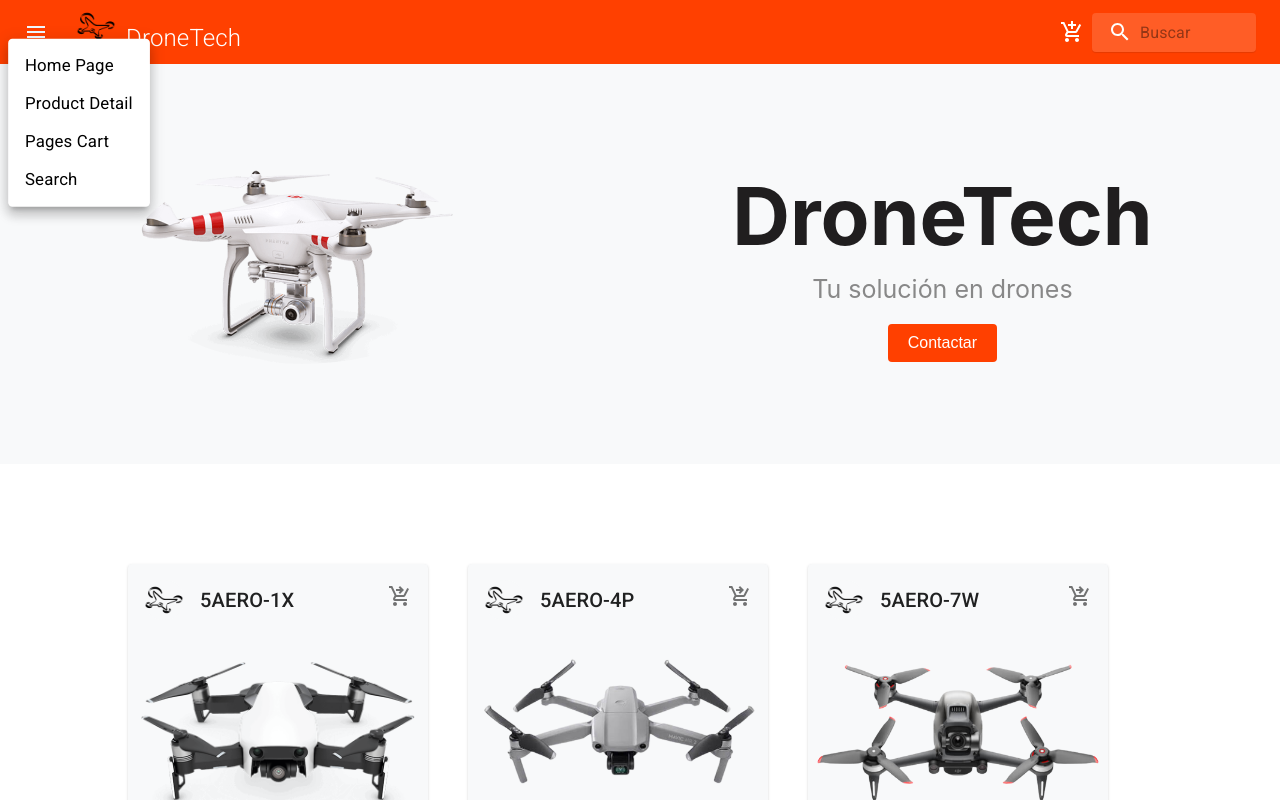
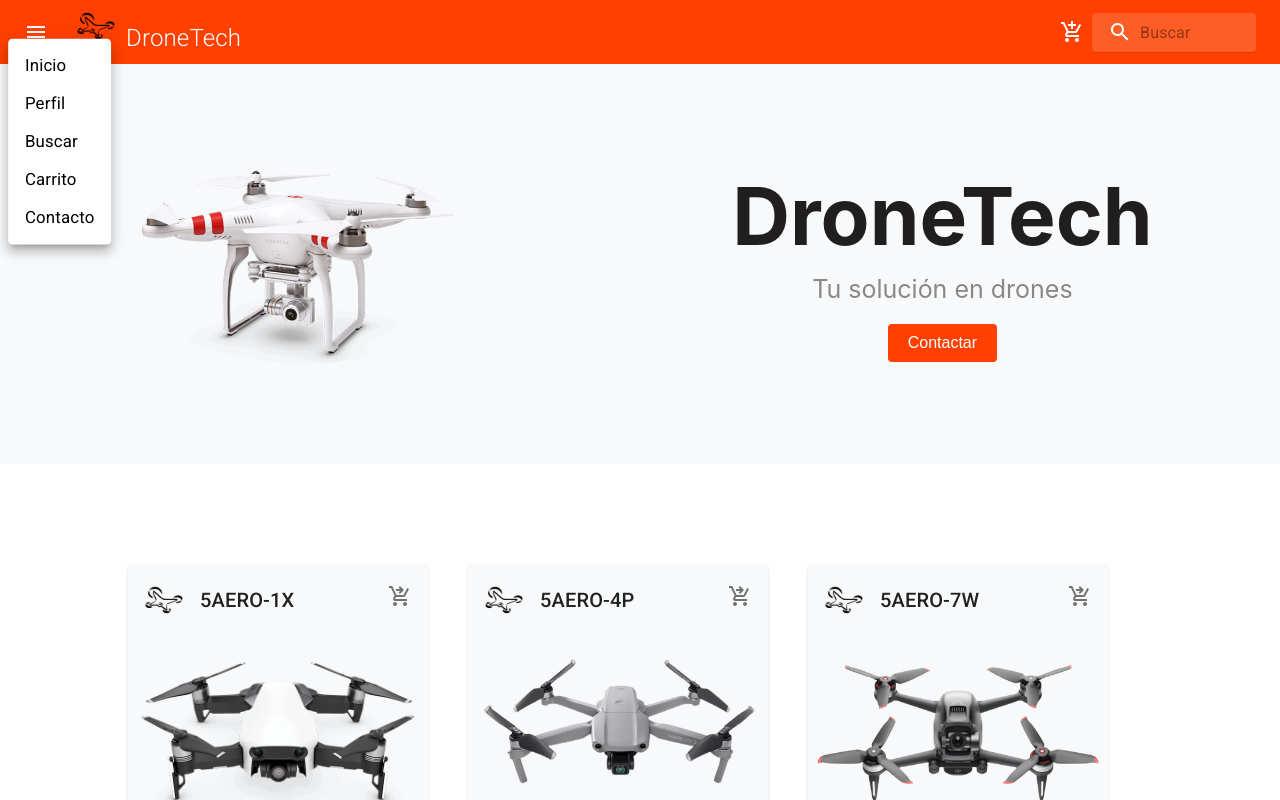
Before and after one commit to Sebasbh/DroneTech, a React (Create React App) app: page / in a window 1280 px wide. Both pictures are taken after a click on the button 36 px from the left and 32 px from the top of the page. Shown: the top 800 px of the page. Built offline with nearby package versions, Linux system fonts and the light colour scheme.

Commit message:
Menu upgrated

```diff
--- a/src/components/Header/Menu.jsx
+++ b/src/components/Header/Menu.jsx
@@ -31,27 +31,34 @@
     >
       {/* Agrega aquí los elementos del menú */}
       <MenuItem onClick={handleClose}>
-        <Link to="/HomePage/" className="menuLink">
-          Home Page
+        <Link to="" className="menuLink">
+          Inicio
         </Link>
       </MenuItem>
       <MenuItem onClick={handleClose}>
-        <Link to="/ProductDetails/" className="menuLink">
-          Product Detail
+        <Link to="" className="menuLink">
+          Perfil
         </Link>
       </MenuItem>
       <MenuItem onClick={handleClose}>
-        <Link to="/Pages/" className="menuLink">
-          Pages Cart
+        <Link to="" className="menuLink">
+          Buscar
         </Link>
       </MenuItem>
       <MenuItem onClick={handleClose}>
-        <Link to="/search/" className="menuLink">
-          Search
+        <Link to="" className="menuLink">
+          Carrito
+        </Link>
+      </MenuItem>
+      <MenuItem onClick={handleClose}>
+        <Link to="" className="menuLink">
+          Contacto
         </Link>
       </MenuItem>
     </Menu>
   );
+
 }
 
+
 export default MenuDropdown;
```
Also changed, not shown: 1 other file (tests, documents, lock files or other folders).
